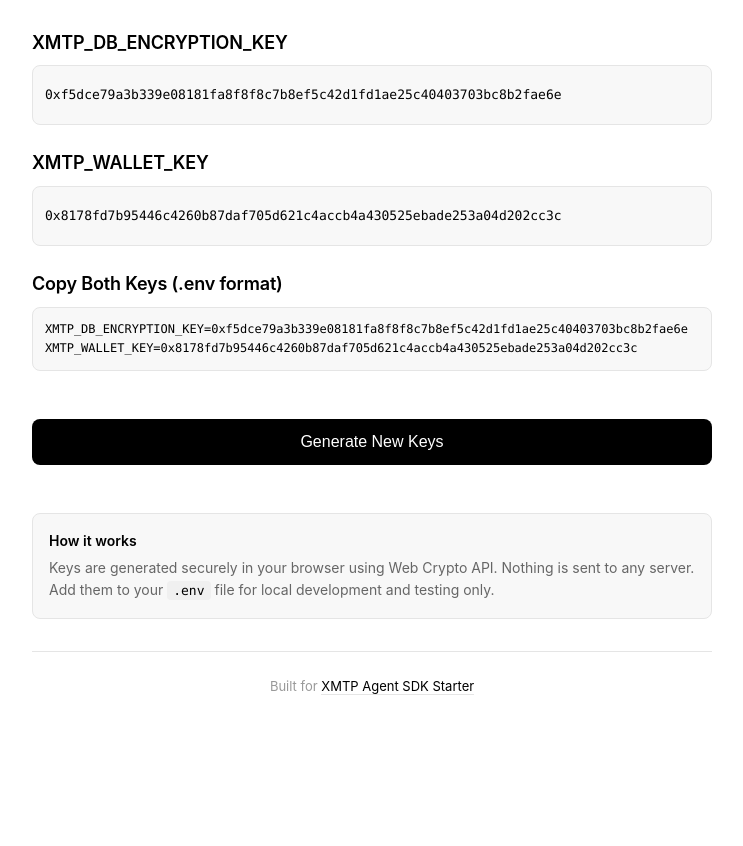
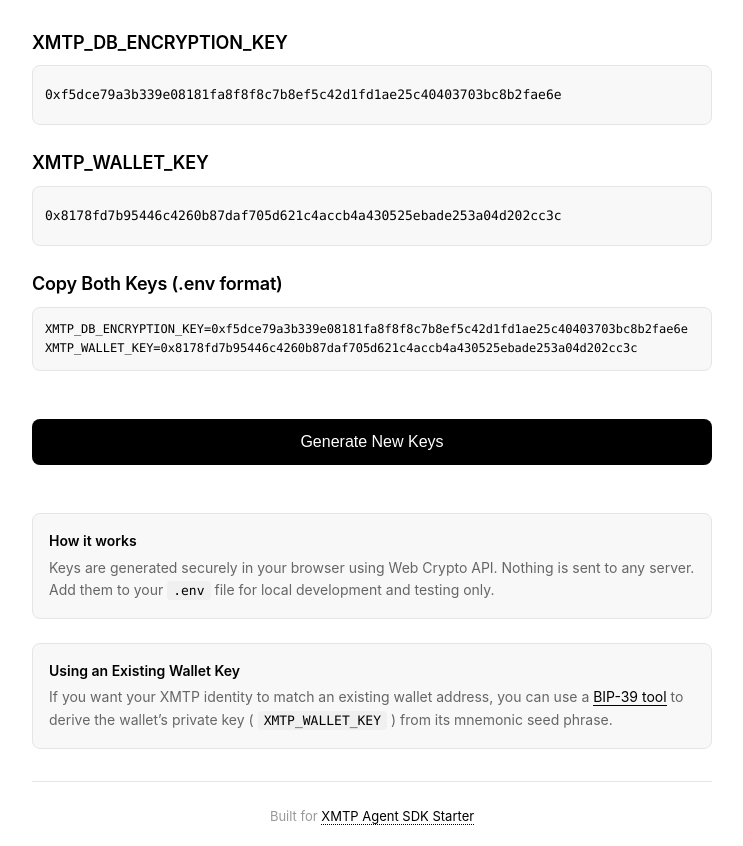
Before and after one commit to xmtp/agent-sdk-starter, a website: page doc/index.html in a window 1280 px wide. Shown: the part 95-941 px from the top of the page, without its empty margins (268-1011 px from the left). Before the commit the page ends 812 px from the top, so only its background shows below. Drawn offline with Linux system fonts and the light colour scheme.

Commit message:
docs: Using an Existing Wallet Key

```diff
--- a/doc/index.html
+++ b/doc/index.html
@@ -175,6 +175,17 @@
         font-weight: 600;
       }
 
+      .alert a {
+        color: #000;
+        text-decoration: none;
+        border-bottom: 1px solid #000;
+        transition: border 0.2s ease;
+      }
+
+      .alert a:hover {
+        border-bottom: 1px dotted #000;
+      }
+
       .footer {
         margin-top: 32px;
         padding-top: 24px;
@@ -187,12 +198,16 @@
       .footer a {
         color: #000;
         text-decoration: none;
-        border-bottom: 1px solid #e5e5e5;
-        transition: border-color 0.2s ease;
+        border-bottom: 1px dotted #000;
+        transition: border 0.2s ease;
       }
 
       .footer a:hover {
         border-bottom-color: #000;
+      }
+
+      .footer a:active {
+        border-bottom: 1px dotted #000;
       }
 
       @keyframes shake {
@@ -268,6 +283,19 @@
         <strong>How it works</strong>
         Keys are generated securely in your browser using Web Crypto API. Nothing is sent to any server. Add them to
         your <code>.env</code> file for local development and testing only.
+      </div>
+
+      <div class="alert">
+        <strong>Using an Existing Wallet Key</strong>
+        If you want your XMTP identity to match an existing wallet address, you can use a
+        <a
+          href="https://github.com/iancoleman/bip39"
+          target="_blank"
+          >BIP-39 tool</a
+        >
+        to derive the wallet’s private key (
+        <code>XMTP_WALLET_KEY</code>
+        ) from its mnemonic seed phrase.
       </div>
 
       <div class="footer">
```
